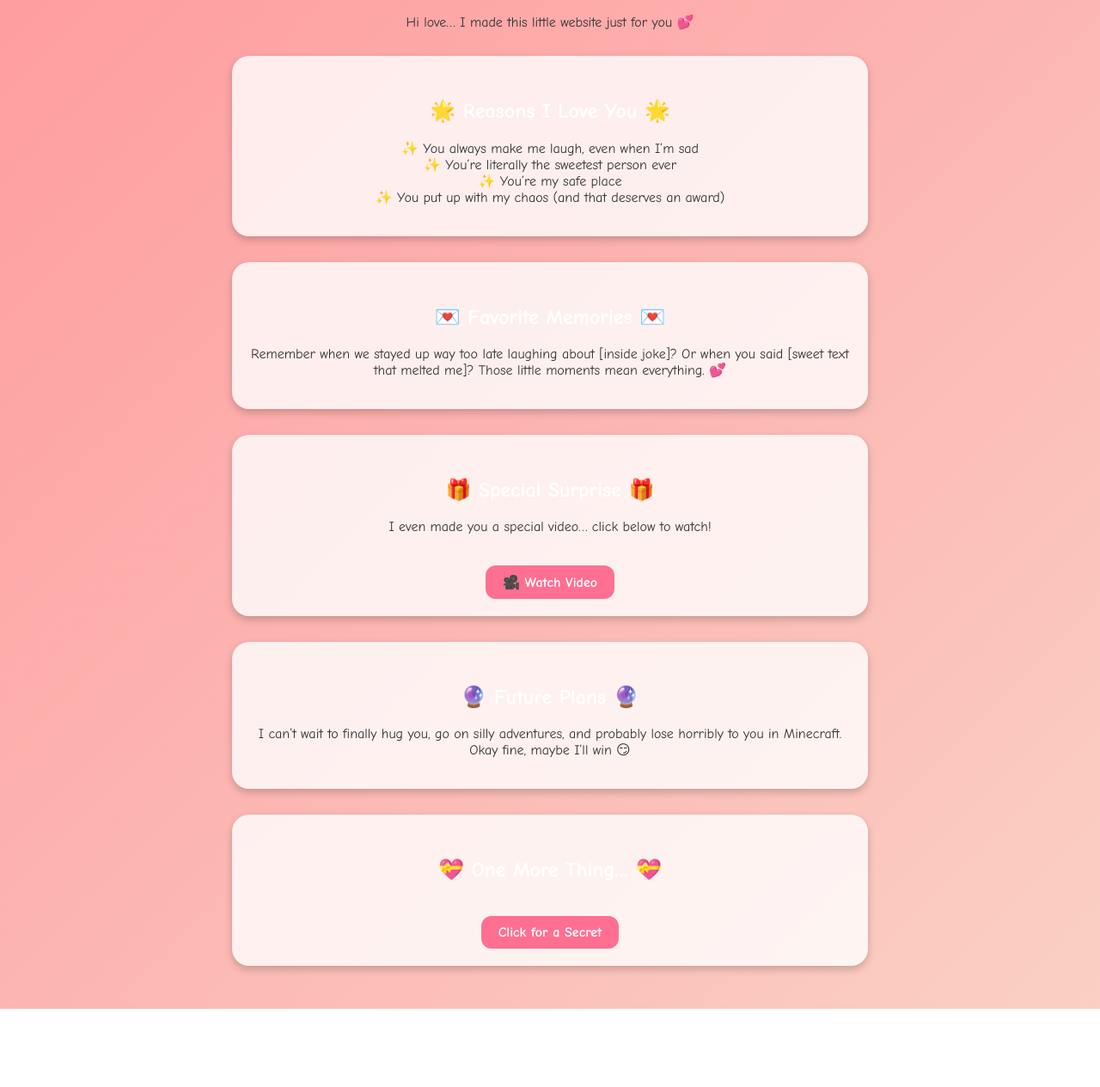
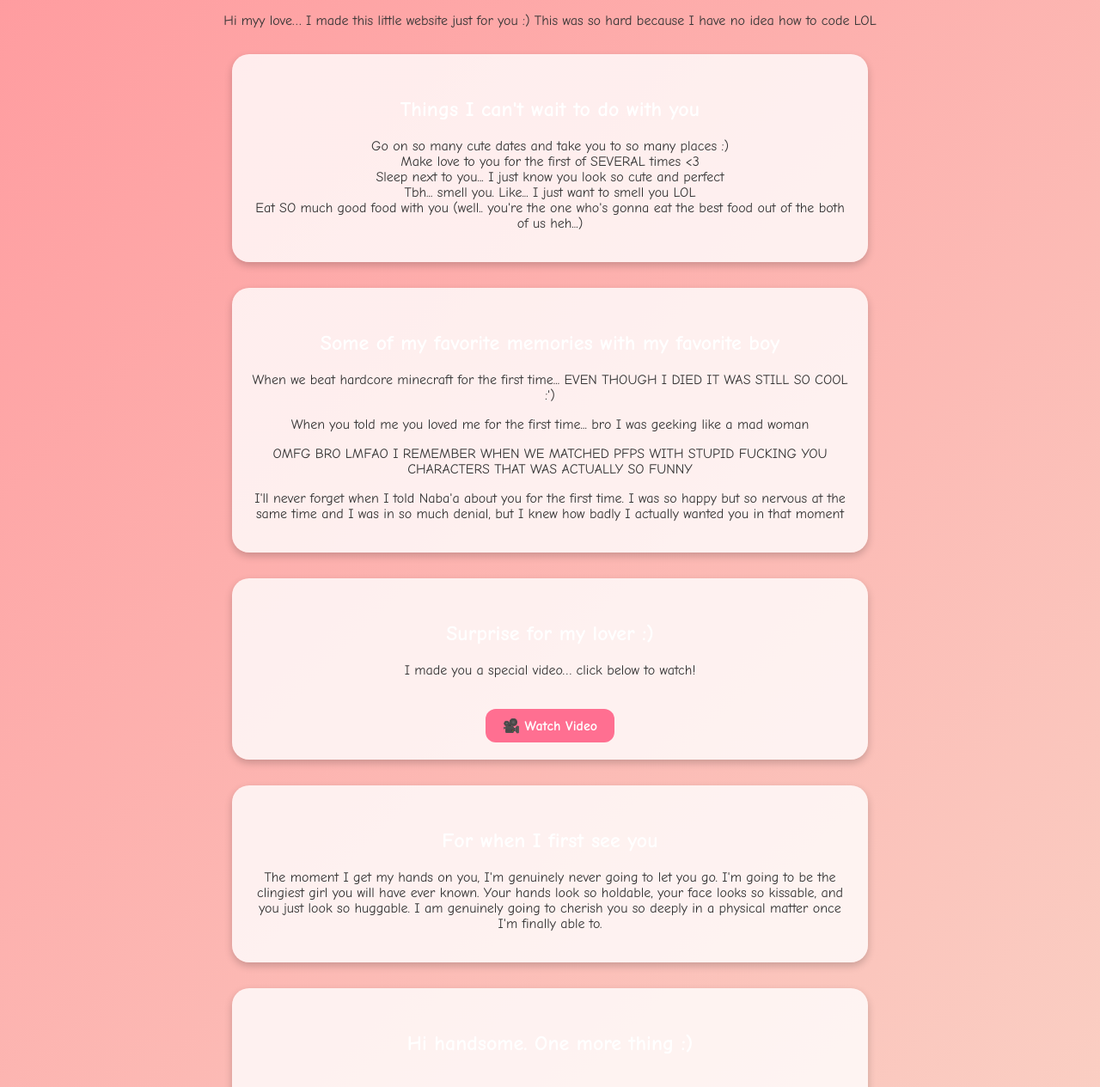
Before and after one commit to sammayyyyy/boyfriend-day, a plain HTML site: page bf_day_site.html in a window 1280 px wide. Shown: the part 132-1397 px from the top of the page at 86% size. Before the commit the page ends 1306 px from the top, so only its background shows below. Drawn offline with Linux system fonts and the light colour scheme.

Commit message:
Update bf_day_site.html

```diff
--- a/bf_day_site.html
+++ b/bf_day_site.html
@@ -55,39 +55,43 @@
   </style>
 </head>
 <body>
-  <h1>💖 Happy National Boyfriend Day 💖</h1>
-  <p>Hi love… I made this little website just for you 💕</p>
+  <h1>Happy National Boyfriend Day Sefu!! <3</h1>
+  <p>Hi myy love… I made this little website just for you :) This was so hard because I have no idea how to code LOL</p>
 
   <div class="section">
-    <h2>🌟 Reasons I Love You 🌟</h2>
+    <h2>Things I can't wait to do with you</h2>
     <ul style="list-style: none; padding: 0;">
-      <li>✨ You always make me laugh, even when I’m sad</li>
-      <li>✨ You’re literally the sweetest person ever</li>
-      <li>✨ You’re my safe place</li>
-      <li>✨ You put up with my chaos (and that deserves an award)</li>
+      <li>Go on so many cute dates and take you to so many places :)</li>
+      <li>Make love to you for the first of SEVERAL times <3</li>
+      <li>Sleep next to you... I just know you look so cute and perfect</li>
+      <li>Tbh... smell you. Like... I just want to smell you LOL</li>
+      </li>Eat SO much good food with you (well.. you're the one who's gonna eat the best food out of the both of us heh...)</li>
     </ul>
   </div>
 
   <div class="section">
-    <h2>💌 Favorite Memories 💌</h2>
-    <p>Remember when we stayed up way too late laughing about [inside joke]? Or when you said [sweet text that melted me]? Those little moments mean everything. 💕</p>
+    <h2>Some of my favorite memories with my favorite boy</h2>
+    <p>When we beat hardcore minecraft for the first time... EVEN THOUGH I DIED IT WAS STILL SO COOL :')</p>
+    <p>When you told me you loved me for the first time... bro I was geeking like a mad woman</p>
+    <p>OMFG BRO LMFAO I REMEMBER WHEN WE MATCHED PFPS WITH STUPID FUCKING YOU CHARACTERS THAT WAS ACTUALLY SO FUNNY</p>
+    <p>I'll never forget when I told Naba'a about you for the first time. I was so happy but so nervous at the same time and I was in so much denial, but I knew how badly I actually wanted you in that moment</p>
   </div>
 
   <div class="section">
-    <h2>🎁 Special Surprise 🎁</h2>
-    <p>I even made you a special video… click below to watch!</p>
+    <h2>Surprise for my lover :)</h2>
+    <p>I made you a special video… click below to watch!</p>
     <a class="button" href="YOUR-VIDEO-LINK-HERE" target="_blank">🎥 Watch Video</a>
   </div>
 
   <div class="section">
-    <h2>🔮 Future Plans 🔮</h2>
-    <p>I can’t wait to finally hug you, go on silly adventures, and probably lose horribly to you in Minecraft. Okay fine, maybe I’ll win 😏</p>
+    <h2>For when I first see you</h2>
+    <p>The moment I get my hands on you, I'm genuinely never going to let you go. I'm going to be the clingiest girl you will have ever known. Your hands look so holdable, your face looks so kissable, and you just look so huggable. I am genuinely going to cherish you so deeply in a physical matter once I'm finally able to.</p>
   </div>
 
   <div class="section">
-    <h2>💝 One More Thing… 💝</h2>
-    <a class="button" onclick="document.getElementById('secret').style.display='block'">Click for a Secret</a>
-    <p id="secret" class="hidden-message">👉 You’re stuck with me forever. Deal with it. 😘</p>
+    <h2>Hi handsome. One more thing :)</h2>
+    <a class="button" onclick="document.getElementById('secret').style.display='block'">Hmmmm</a>
+    <p id="secret" class="hidden-message">I love you so much. You're stuck with me for eternity my love. I never want to know what life is like without you EVER again. I will always cherish you and your heart so close to me. I promised you that I would never ever break your heart, and I'm keeping that promise until my very last breath. Thank you for trusting me with your heart, and I'm so eternally grateful that I can trust you with mine. Happy National Boyfriend's Day Sefu Ali Al-Kayyeen Hasan Bey. You deserve more than I could ever possibly give you. <3</p>
   </div>
 </body>
 </html>
```
